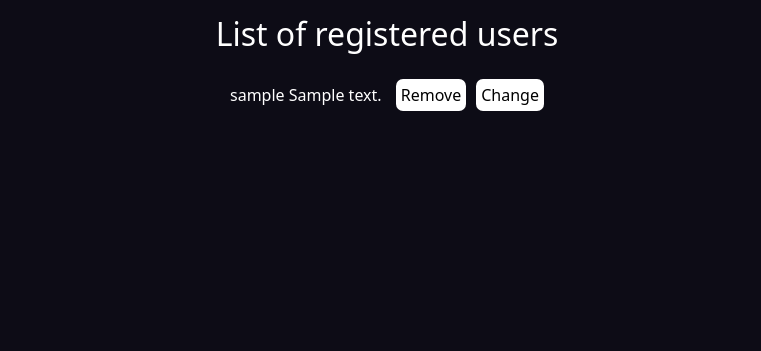
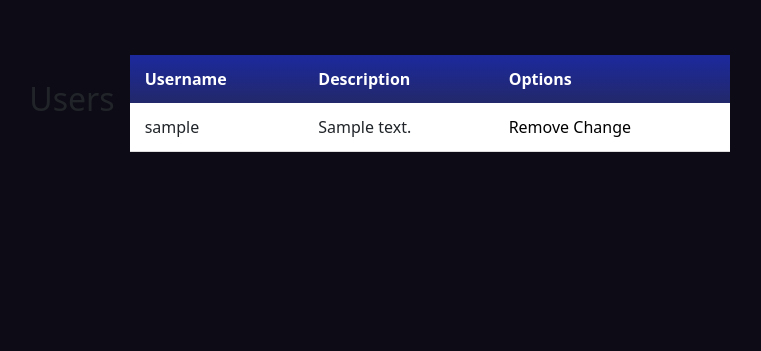
Before and after one commit to OAnsaharju/static_webpage, a PHP site: page /pages/loginregister/adminpage.php in a window 1280 px wide. Shown: the part 100-451 px from the top of the page, without its empty margins (253-1014 px from the left). Run offline with PHP 8.4, Linux system fonts and the light colour scheme; tables that the repository leaves empty or names only in its code hold one stand-in row (values such as "Sample post").

Commit message:
updating adminpage to table

```diff
--- a/pages/loginregister/adminpage.css
+++ b/pages/loginregister/adminpage.css
@@ -89,7 +89,7 @@ body {
 }
 
 .collapse.show {
-  background: #111859;
+  background: #2432b4;
   transition: 0.5s;
 }
 
@@ -106,35 +106,55 @@ body {
 /* End of Navbar */
 
 /* Content */
+table {
+  border-collapse: collapse;
+  margin: 15px;
+  max-width: 600px;
+  width: 100%;
+}
 
+td {
+  padding: 12px 15px;
+}
+
+thead {
+  background: linear-gradient(
+    180deg,
+    #1c299d 0%,
+    rgba(65, 81, 226, 0.41) 99.99%,
+    rgba(217, 217, 217, 0) 100%
+  );
+}
+
+tbody {
+  background: white;
+}
+
+tbody tr {
+  border-bottom: 1px solid #dddddd;
+}
+
+thead th {
+  color: white;
+  text-align: left;
+  font-weight: bold;
+  padding: 12px 15px;
+}
 .content-container {
   display: flex;
-  flex-direction: column;
   justify-content: center;
   align-items: center;
-  margin: 15px;
-}
-
-.content-container p {
-  color: white;
-}
-.content-container h2 {
-  color: white;
-  margin-bottom: 30px;
+  margin: 40px;
 }
 
 .content-container a {
-  margin-left: 10px;
   text-decoration: none;
-  border-radius: 7px;
-  background: white;
+  cursor: pointer;
   color: black;
-  transition: 0.5s;
-  padding: 5px;
+  transition: 0.2s;
 }
 .content-container a:hover {
-  background-color: orange;
-  color: #111859;
+  color: orange;
 }
 
 /* Footer */
--- a/pages/loginregister/adminpage.php
+++ b/pages/loginregister/adminpage.php
@@ -1,3 +1,14 @@
+<?php
+ session_start();
+ if(!isset($_SESSION['admin'])){
+ }
+ else {
+   header ("Location: ./login.php");
+ }
+
+ @include "./config.php";
+?>
+
 <!DOCTYPE html>
 <html lang="en">
   <head>
@@ -105,27 +116,35 @@
     <!-- End of Navbar -->
     <!-- Content -->
 <div class="content-container">
-  <?php
- session_start();
-if(!isset($_SESSION['admin'])){
-}
-else {
-  header ("Location: ./login.php");
-}
+<h2>Users</h2>
+<table class="content-table">
+    <thead>
+      <tr>
+        <th>Username</th>
+        <th>Description</th>
+        <th>Options</th>
+      </tr>
+    </thead>
+    <tbody>
 
- @include "./config.php";
+           <?php
+            $result=mysqli_query($conn, "select * from users");
+            while($item=mysqli_fetch_object($result)){
+              print "<tr><td>$item->username </td>
+                    <td>$item->description </td>
+                    <td><a href='./removeuser.php?removed=$item->id'>Remove</a>
+                    <a href='./changeuser.php?changed=$item->id'>Change</a></td>
+                    </tr>
+                    ";
 
-  print "<h2>List of registered users</h2>";
+            }
+            mysqli_close($conn);
+
+            ?>
 
 
-  $result=mysqli_query($conn, "select * from users");
-  while($item=mysqli_fetch_object($result)){
-    print "<p>$item->username $item->description <a href='./removeuser.php?removed=$item->id'>Remove</a><a href='./changeuser.php?changed=$item->id'>Change</a></p>";
-
-  }
-  mysqli_close($conn);
-
-  ?>
+    </tbody>
+  </table>
 </div>
 
 
```
Also changed, not shown: pages/loginregister/testi.php (added, +13 -0 lines).
